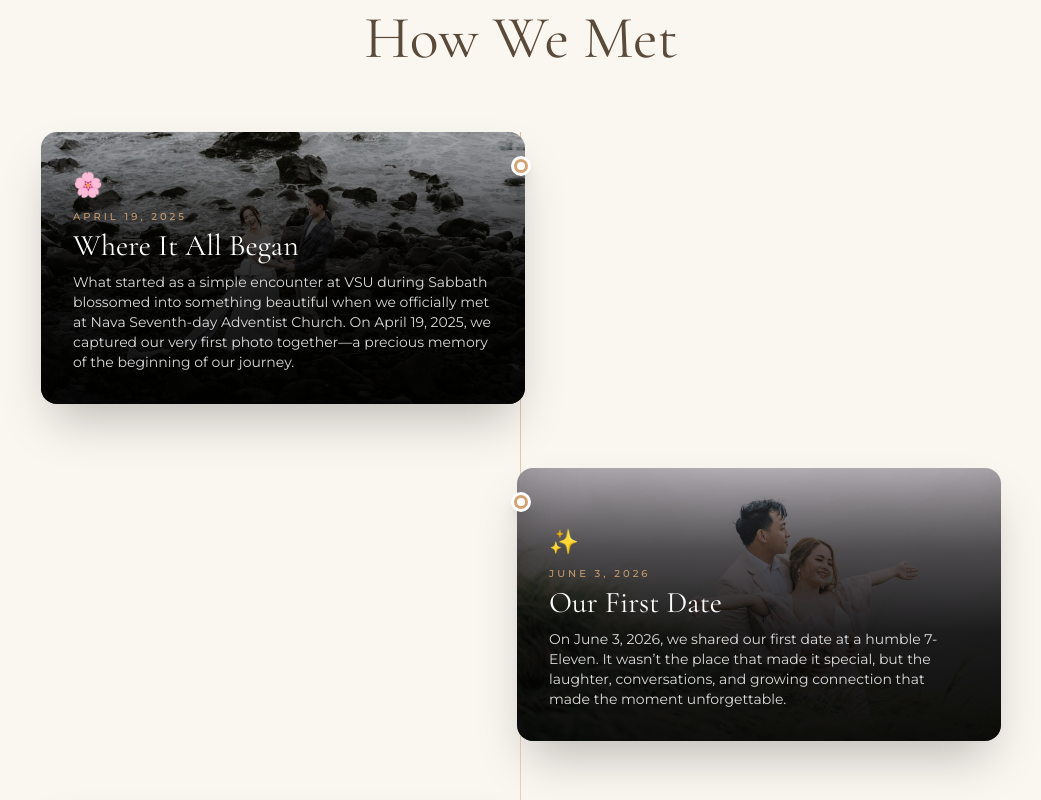
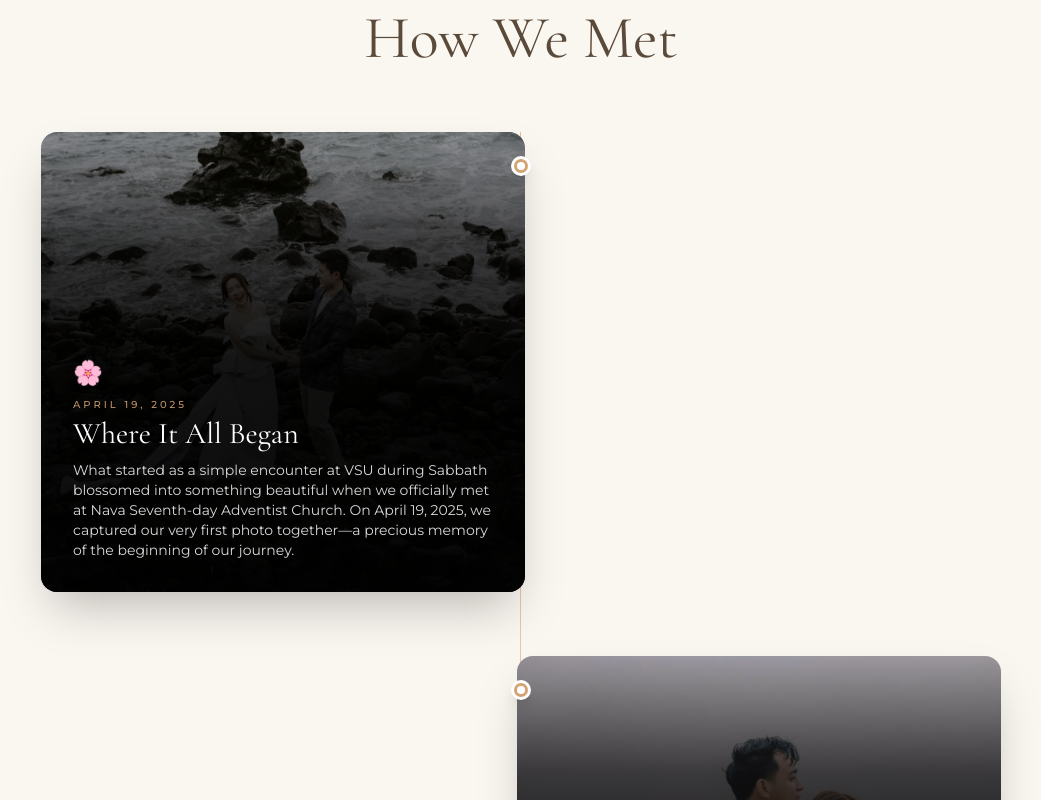
Before and after one commit to Japh09066/wedding-invitation, a Next.js app: page / in a window 1280 px wide. Shown: the part 1420-2220 px from the top of the page, without its empty margins (119-1160 px from the left). Built offline with nearby package versions, Linux system fonts and the light colour scheme; no server answers; a web font is replaced by a local one.

Commit message:
Fix: taller cards (380-460px), darker gradient extending 50%+ up card

```diff
--- a/app/components/OurStory.tsx
+++ b/app/components/OurStory.tsx
@@ -119,8 +119,7 @@ export default function OurStory() {
               <div className={`flex-1 md:w-[calc(50%-1.5rem)] ${index % 2 === 1 ? 'md:pl-0 md:pr-4' : 'md:pr-0 md:pl-4'}`}>
                 <motion.div
                   whileHover={{ y: -4 }}
-                  className="relative overflow-hidden rounded-2xl shadow-2xl group"
-                  style={{ aspectRatio: '16/9' }}
+                  className="relative overflow-hidden rounded-2xl shadow-2xl group min-h-[380px] sm:min-h-[420px] md:min-h-[460px]"
                 >
                   {/* Image with Ken Burns zoom */}
                   <motion.div
@@ -138,7 +137,7 @@ export default function OurStory() {
                   <div className="absolute inset-0 bg-white/0 group-hover:bg-white/5 transition-colors duration-700" />
 
                   {/* Content */}
-                  <div className="absolute inset-0 flex flex-col justify-end p-5 sm:p-6 md:p-8" style={{background:'linear-gradient(to top, rgba(0,0,0,0.92) 0%, rgba(0,0,0,0.85) 40%, rgba(0,0,0,0.60) 70%, rgba(0,0,0,0.15) 100%)'}}>
+                  <div className="absolute inset-0 flex flex-col justify-end p-5 sm:p-6 md:p-8" style={{background:'linear-gradient(to top, rgba(0,0,0,0.95) 0%, rgba(0,0,0,0.90) 50%, rgba(0,0,0,0.70) 75%, rgba(0,0,0,0.25) 100%)'}}>
                     {/* Top icon */}
                     <motion.span
                       initial={{ opacity: 0, y: 10 }}
```
